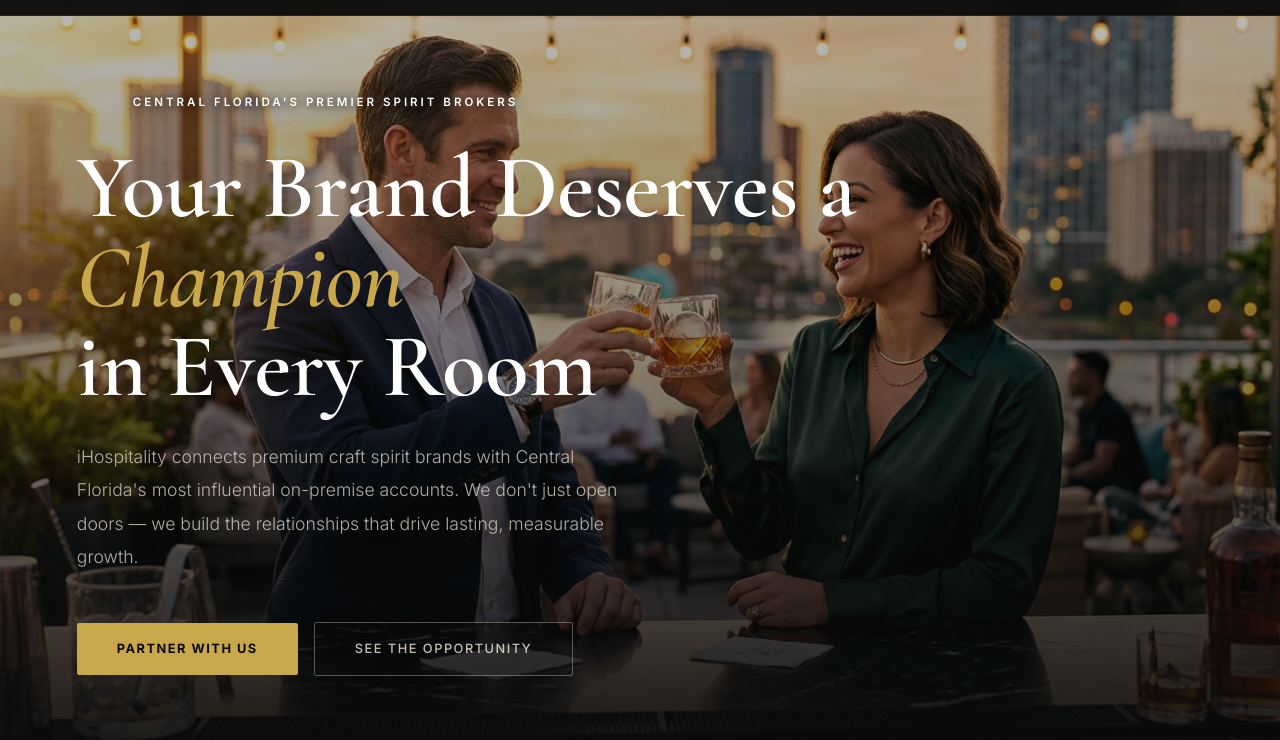
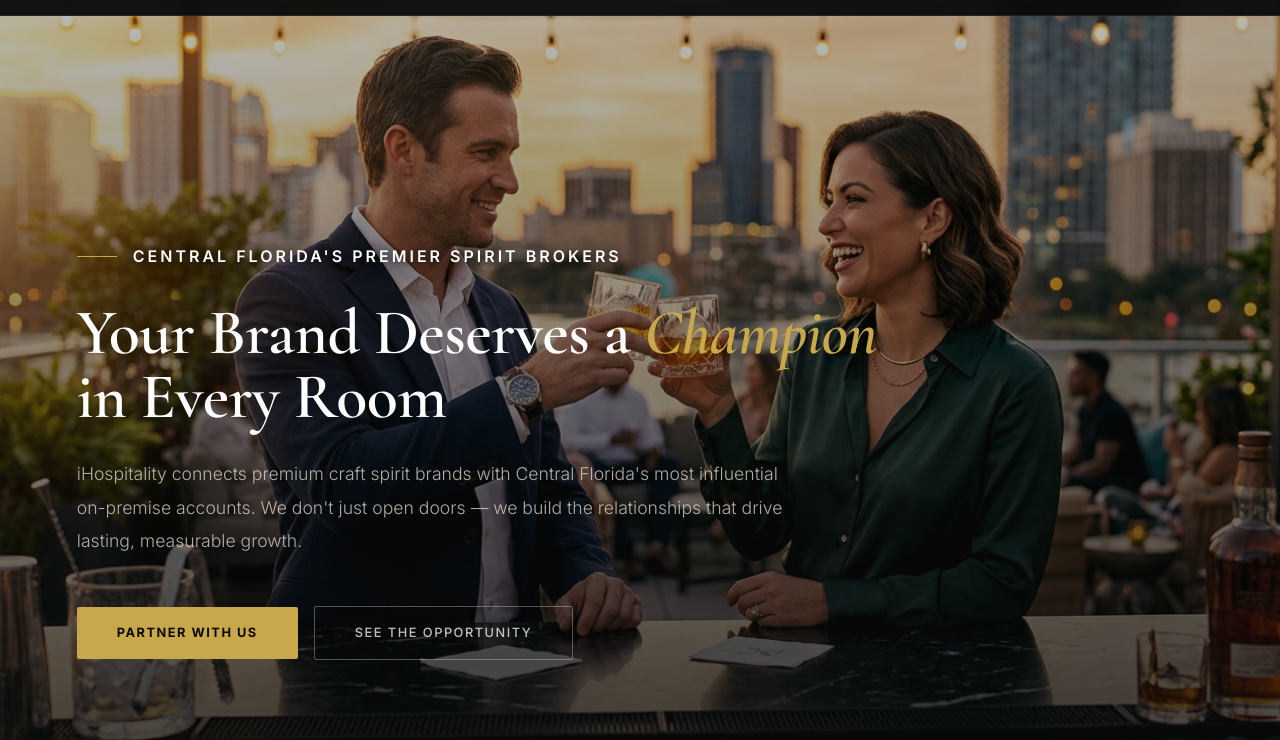
Before and after one commit to nfatta/iHospitality, a plain HTML site: page index.html in a window 1280 px wide. Shown: the part 60-800 px from the top of the page. Drawn offline with nearby package versions, Linux system fonts and the light colour scheme.

Commit message:
Update index.html

```diff
--- a/index.html
+++ b/index.html
@@ -42,18 +42,18 @@
     /* HERO */
     #home {
       min-height:100vh; position:relative; overflow:hidden;
-      display:flex; align-items:flex-end; padding:0 6% 8vh;
+      display:flex; align-items:flex-end; padding:0 6% 10vh;
     }
     .hero-img { position:absolute; inset:0; width:100%; height:100%; object-fit:cover; }
     .hero-overlay {
       position:absolute; inset:0;
-      background:linear-gradient(to top, rgba(10,10,10,0.92) 0%, rgba(10,10,10,0.45) 50%, rgba(10,10,10,0.25) 100%);
+      background:linear-gradient(to top, rgba(10,10,10,0.75) 0%, rgba(10,10,10,0.45) 50%, rgba(10,10,10,0.25) 100%);
     }
     .hero-content { position:relative; z-index:2; max-width:820px; }
 
     .hero-eyebrow {
       display:inline-flex; align-items:center; gap:1rem;
-      font-size:0.72rem; font-weight:600;
+      font: size 0.85rem; font-weight:600;
       letter-spacing:3px; text-transform:uppercase;
       color:var(--white);
       text-shadow: 0 1px 8px rgba(0,0,0,0.8), 0 0 20px rgba(0,0,0,0.6);
@@ -64,9 +64,9 @@
       flex-shrink:0;
     }
 
-    .hero-content h1 { font-size:clamp(3.5rem,7vw,6.5rem); color:var(--white); margin-bottom:1.75rem; font-weight:600; line-height:1.0; letter-spacing:-0.5px; }
+    .hero-content h1 { font-size:clamp(2.8rem,5vw,5rem); color:var(--white); margin-bottom:1.75rem; font-weight:600; line-height:1.0; letter-spacing:-0.5px; }
     .hero-content h1 em { color:var(--gold); font-style:italic; }
-    .hero-content p { font-size:1.1rem; color:rgba(232,224,213,0.75); margin-bottom:3rem; max-width:560px; line-height:1.9; font-weight:300; }
+    .hero-content p { font-size:1.1rem; color:rgba(232,224,213,0.75); margin-bottom:3rem; max-width:720px; line-height:1.9; font-weight:300; }
     .hero-btns { display:flex; gap:1rem; flex-wrap:wrap; align-items:center; }
     .btn-gold { background:var(--gold); color:var(--black); padding:1rem 2.5rem; border-radius:2px; text-decoration:none; font-weight:700; font-size:0.8rem; letter-spacing:1.5px; text-transform:uppercase; transition:background 0.2s,transform 0.2s; display:inline-block; }
     .btn-gold:hover { background:var(--gold-light); transform:translateY(-2px); }
@@ -423,7 +423,7 @@
   </section>
 
   <!-- TESTIMONIALS -->
-  <section id="testimonials" class="dark">
+  <!-- <section id="testimonials" class="dark">
     <div class="section-header centered">
       <span class="section-label">What They Say</span>
       <h2 class="section-title">Trusted by the Brands We Represent</h2>
@@ -434,7 +434,7 @@
       <div class="testimonial-card"><div class="testimonial-placeholder"><p>Testimonial coming soon</p></div><div class="testimonial-author"><div class="author-dot"></div><div><p class="author-name">Brand Partner Name</p><p class="author-title">Title, Company</p></div></div></div>
       <div class="testimonial-card"><div class="testimonial-placeholder"><p>Testimonial coming soon</p></div><div class="testimonial-author"><div class="author-dot"></div><div><p class="author-name">Brand Partner Name</p><p class="author-title">Title, Company</p></div></div></div>
     </div>
-  </section>
+  </section> -->
 
   <!-- CONTACT -->
   <section id="contact" class="dark">
```
